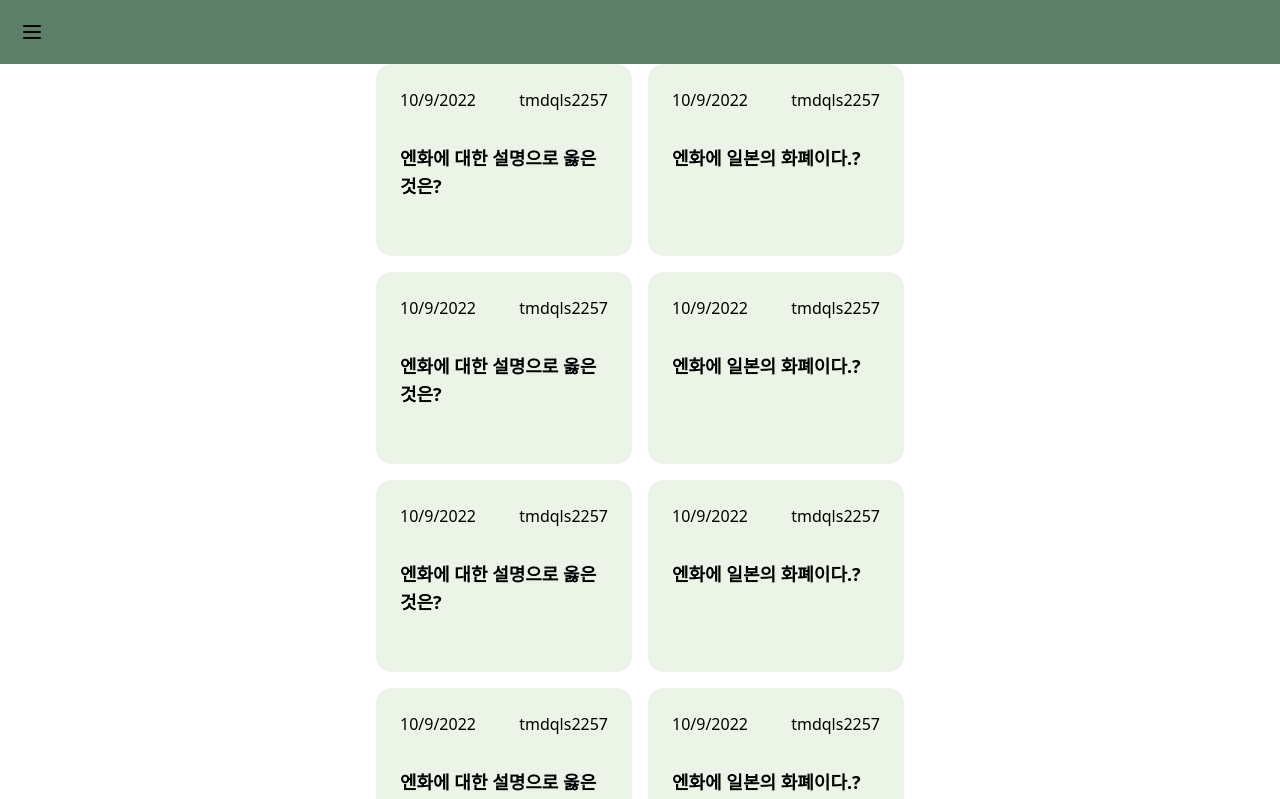
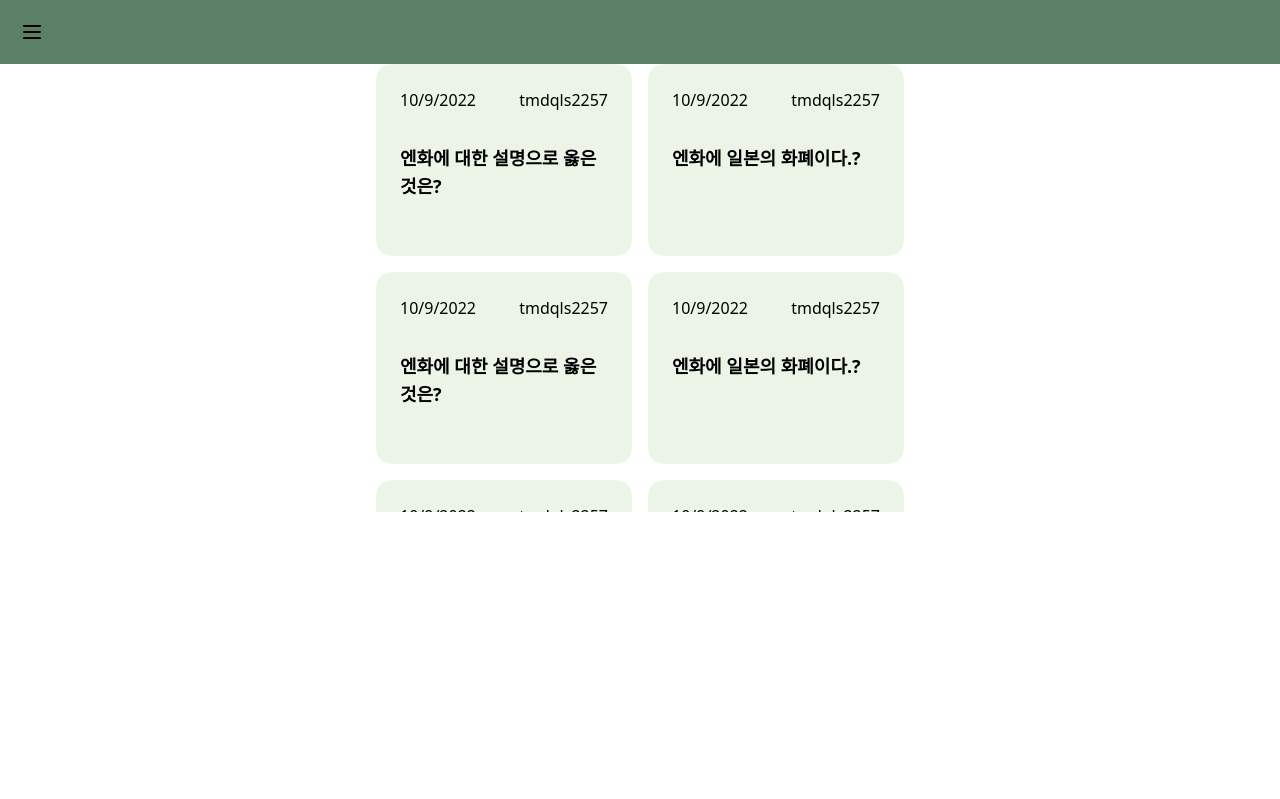
Before and after one commit to oxopolitics-internship-for-codestates/MoneyPig, a Next.js app: page /quiz in a window 1280 px wide. Shown: the top 799 px of the page. Built offline with nearby package versions, Linux system fonts and the light colour scheme.

Commit message:
💄 Change the card to the position of the center

```diff
--- a/pages/quiz/index.tsx
+++ b/pages/quiz/index.tsx
@@ -6,7 +6,7 @@ import { NextPageWithLayout } from '../_app';
 
 const Quiz: NextPageWithLayout = () => {
   return (
-    <ul className="gap-4 w-full flex flex-col sm:flex-row sm:flex-wrap sm:justify-center ">
+    <ul className="gap-4 w-full flex flex-col h-112 overflow-y-scroll scrollbarHide sm:flex-row sm:flex-wrap sm:justify-center ">
       {quizList.quizes.map((quiz, idx) => (
         <li key={idx} className={'sm:w-64'}>
           <QuizListCard quiz={quiz}></QuizListCard>
--- a/src/components/Layout/Layout.tsx
+++ b/src/components/Layout/Layout.tsx
@@ -13,7 +13,7 @@ const Layout = ({ children }: LayoutProps) => {
       <Header setMenuState={setMenuState} menuState={menuState} />
       <Sidebar setMenuState={setMenuState} menuState={menuState} />
       <div className="flex flex-col w-full items-center">
-        <div className="max-w-xl flex flex-col w-full items-center ">
+        <div className="max-w-xl flex flex-col w-full items-center h-sideBarFit justify-center ">
           {children}
         </div>
       </div>
```
